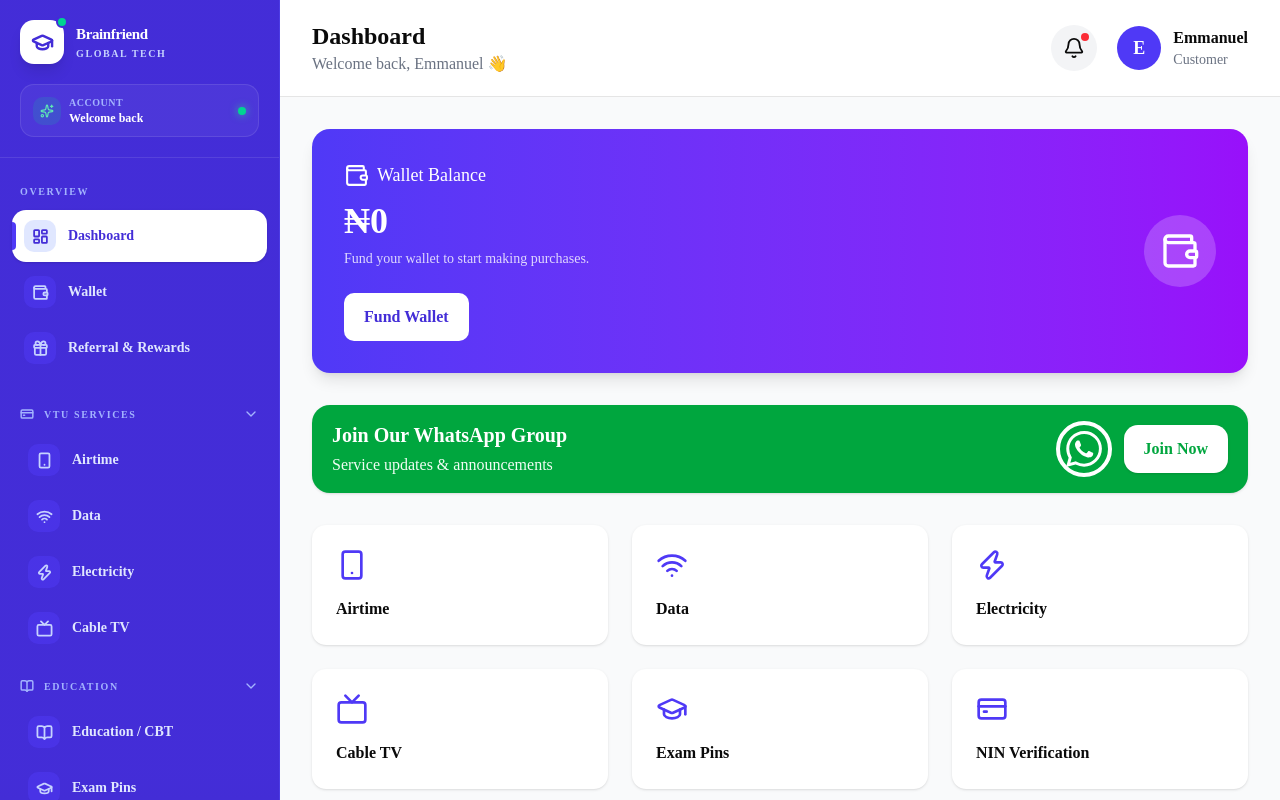
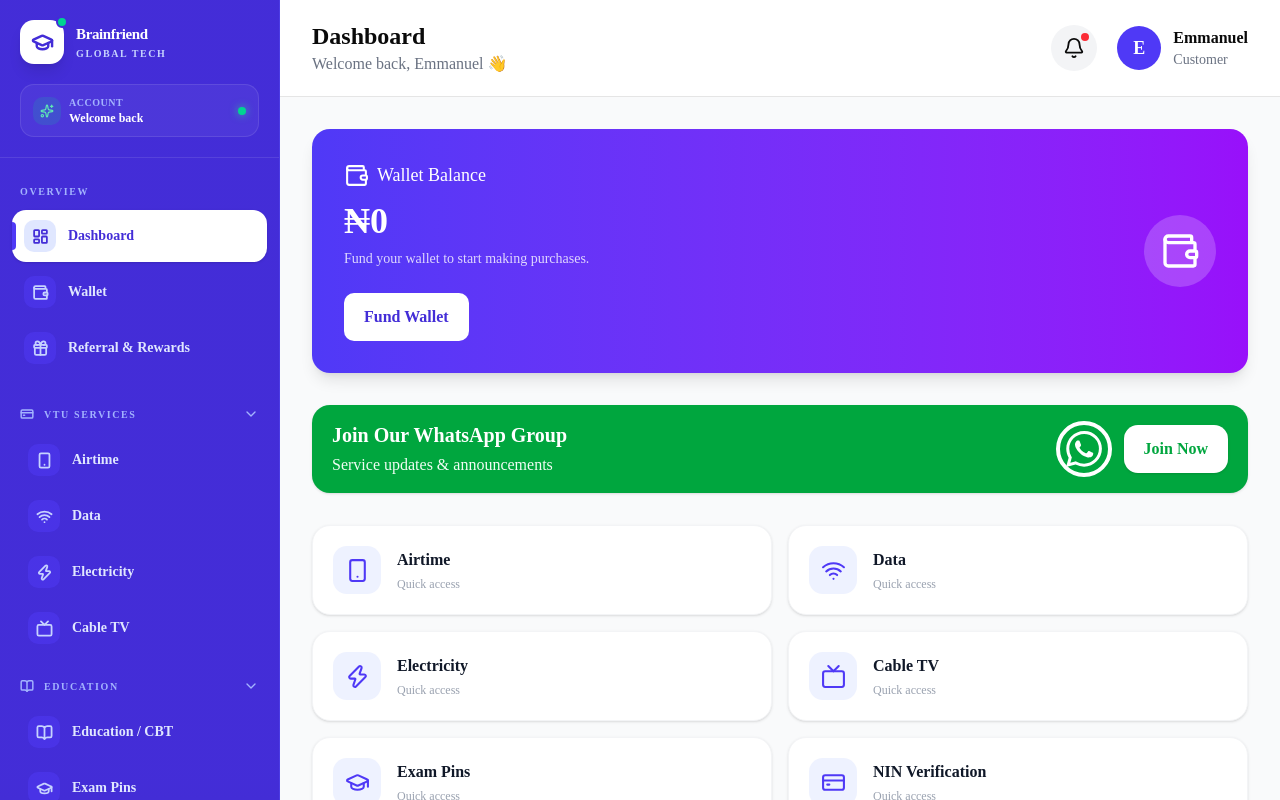
Before and after one commit to Brainfriend4life/brainfriendtech, a Next.js app: page /dashboard in a window 1280 px wide. Shown: the top 800 px of the page. Built offline with nearby package versions, Linux system fonts and the light colour scheme; no server answers.

Commit message:
add files

```diff
--- a/components/dashboard/QuickActions.tsx
+++ b/components/dashboard/QuickActions.tsx
@@ -1,3 +1,4 @@
+
 import Link from "next/link";
 
 import {
@@ -16,37 +17,31 @@ const actions = [
     icon: Smartphone,
     href: "/dashboard/airtime",
   },
-
   {
     title: "Data",
     icon: Wifi,
     href: "/dashboard/data",
   },
-
   {
     title: "Electricity",
     icon: Zap,
     href: "/dashboard/electricity",
   },
-
   {
     title: "Cable TV",
     icon: Tv,
     href: "/dashboard/cable",
   },
-
   {
     title: "Exam Pins",
     icon: GraduationCap,
     href: "/dashboard/exams",
   },
-
   {
     title: "NIN Verification",
     icon: CreditCard,
     href: "/dashboard/nin",
   },
-
   {
     title: "Refer & Earn",
     icon: Users,
@@ -56,7 +51,7 @@ const actions = [
 
 export default function QuickActions() {
   return (
-    <div className="grid gap-6 sm:grid-cols-2 lg:grid-cols-3">
+    <div className="grid grid-cols-1 gap-4 sm:grid-cols-2">
       {actions.map((action) => {
         const Icon = action.icon;
 
@@ -64,16 +59,25 @@ export default function QuickActions() {
           <Link
             key={action.title}
             href={action.href}
-            className="rounded-xl bg-white p-6 shadow transition hover:-translate-y-1 hover:shadow-lg"
+            className="group flex items-center gap-4 rounded-2xl border border-gray-100 bg-white p-5 shadow-sm transition-all duration-200 hover:-translate-y-1 hover:border-indigo-100 hover:shadow-md"
           >
-            <Icon
-              className="mb-4 text-indigo-600"
-              size={32}
-            />
+            <div className="flex h-12 w-12 shrink-0 items-center justify-center rounded-xl bg-indigo-50 transition-colors group-hover:bg-indigo-100">
+              <Icon
+                className="text-indigo-600"
+                size={25}
+                strokeWidth={2}
+              />
+            </div>
 
-            <h3 className="font-semibold">
-              {action.title}
-            </h3>
+            <div>
+              <h3 className="font-semibold text-gray-900">
+                {action.title}
+              </h3>
+
+              <p className="mt-1 text-xs text-gray-400">
+                Quick access
+              </p>
+            </div>
           </Link>
         );
       })}
```
